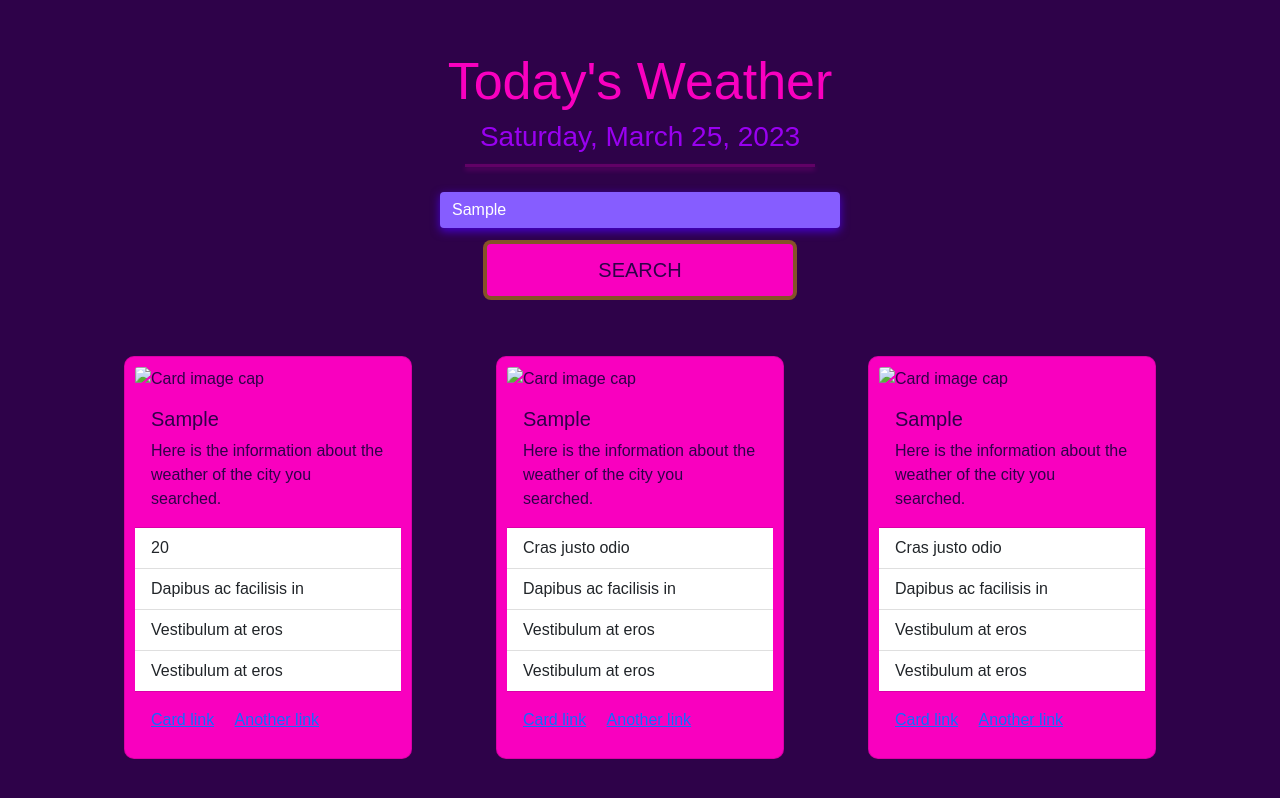
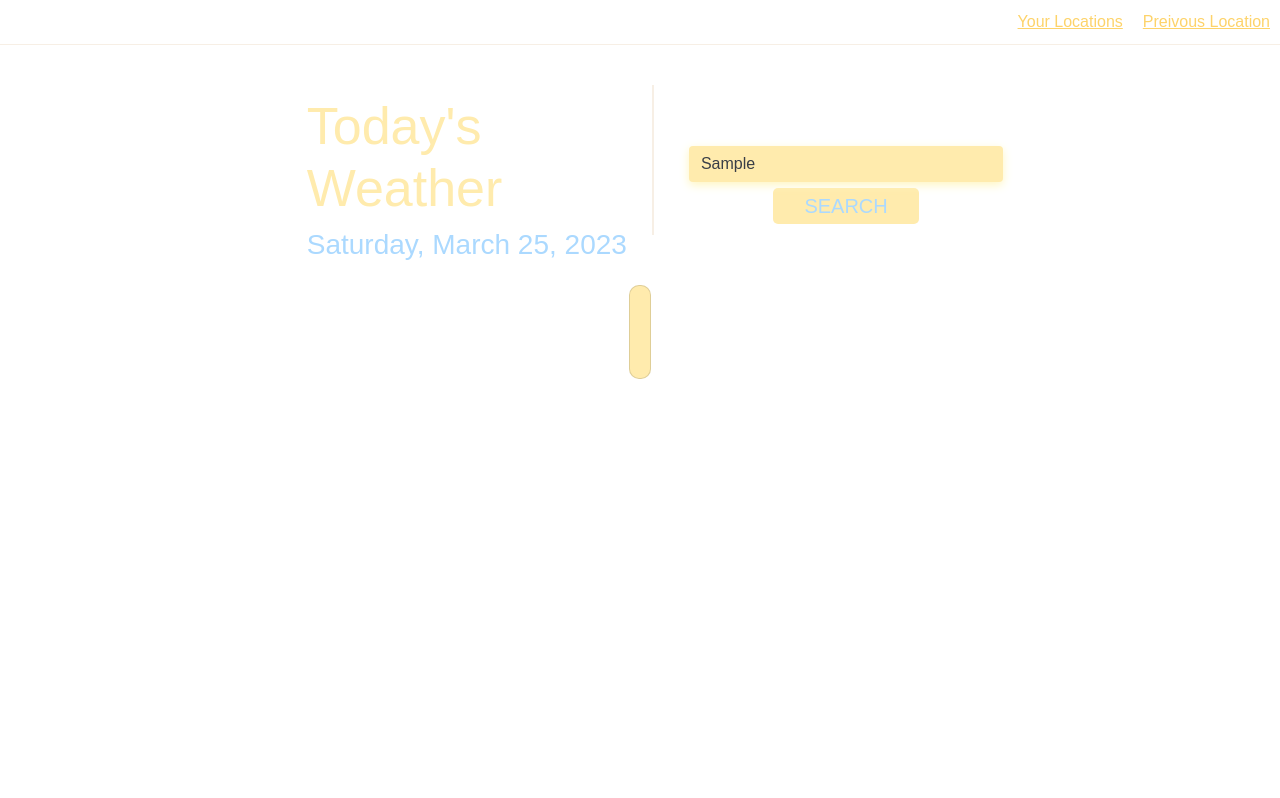
Before and after one commit to MaxKeable/My-cities-weather, a plain HTML site: page index.html in a window 1280 px wide. Both pictures are taken after typing "Sample" into the empty fields and a click on the button "SEARCH". Drawn offline with nearby package versions, Linux system fonts and the light colour scheme; no server answers; a web font is replaced by a local one.

Commit message:
finalizing html styling and begin returing data from api into html

```diff
--- a/Develop/logic.js
+++ b/Develop/logic.js
@@ -2,28 +2,10 @@
 
 var current = $("#current-day");
 var currentdaydisplay = dayjs().format("dddd, MMMM D, YYYY");
-var weather = [
-    {
-        city: 'Brisbane',
-        temp: 20,
-        wind: 10,
-        humidity: 50,
-        uv: 6,
-    },
-    {
-        city: 'Sydney',
-        temp: 15,
-        wind: 5,
-        humidity: 40,
-        uv: 5,
-    }
-];
-var temp = $('#temp');
-var wind = $('#wind');
-var humidity = $('#humidity');
-var uv = $('#uv');
-var card = $('#card');
-var cityTitle = $('.card-title');
+var cityTitle1 = $("#city-title1");
+var date1 = $("#date1");
+var temperature1 = $("#temperature1");
+var windSpeed1 = $("#wind-speed1");
 
 
 current.text(currentdaydisplay);
@@ -36,24 +18,14 @@ var APIKey = '25d9d63d4bd3a2a927968ea3df474bf8';
 
 button.on("click", function() {
     var city = $("#search-input").val();
-    if (city === 'Location') {
+    if (city === 'Enter Your Location') {
         return
-    } else if (city !== '') {
-    $('#search-content').removeClass('search-content');
-    $('#card-div').removeClass('hide');
-    $('#card-div').addClass('card-display');
-    localStorage.setItem('city', city);
-    cityTitle.text(localStorage.getItem('city'));
-    temp.text(weather[0].temp);
+    } else if (city !== 'Enter Your Location') {
+    localStorage.setItem('city1', city);
+    cityTitle1.text(localStorage.getItem('city'));
     }
 
-    fetch ('http://api.openweathermap.org/geo/1.0/direct?q=' +city+'&limit=5&appid='+APIKey).then (Response => Response.json()).then (data => {
+    fetch ('http://api.openweathermap.org/geo/1.0/direct?q='+city+'&limit=5&appid='+APIKey).then (Response => Response.json()).then (data => {
     console.log(data);
 })
   });
-
-
-
-// fetch ('http://api.openweathermap.org/geo/1.0/direct?q=' +city+'&limit=5&appid='+APIKey).then (Response => Response.json()).then (data => {
-//     console.log(data);
-// })
--- a/Develop/style.css
+++ b/Develop/style.css
@@ -1,76 +1,129 @@
 body {
-    background-color: #2E0249;
+    background-color: #FFFFFF;
     font-family: 'Sono', sans-serif;
 
 }
 
+.nav-items {
+    display: flex;
+    justify-content: flex-end;
+    border-bottom: 1px solid #F7EFE5;
+}
+
+.nav-items a {
+    padding: 10px;
+    color: #FDD36A;
+}
+
+.input {
+    display: flex;
+    flex-wrap: wrap;
+    justify-content: center;
+    align-items: center;
+    margin-left: 20px;
+}
+
+.vertical-line {
+    margin: 40px 15px;
+    width: 2px;
+    height: 150px;
+    background-color: #F7EFE5;
+}
+
+/* .horizontal-line {
+    display: flex;
+    justify-content: center;
+    height: 2px;
+    width: 230px;
+    background-color: #F7EFE5;
+    display: none;
+} */
+
 .search-content {
-    min-height: 100vh;
+    display: flex;
+    flex-wrap: wrap;
+    justify-content: center;
+}
+
+.today {
+    margin-left: 30px;
+    padding-right: 10px;
 }
 
 h1 {
-    color: #F900BF;
+    color: #FFEBAD;
     font-size: 3.25rem;
     margin-top: 50px;
+    display: flex;
+    flex-direction: column;
+    max-width: 100px;
 }
 
 .current-day {
-    color: #9900F0;
-}
-
-.line {
-    border-top: 3px solid #F900BF;
-    max-width: 350px;
-    margin: 10px auto 5px auto;
-    box-shadow: 0 3px 5px #F900BF ;
+    color: #ABD9FF;
+    display: flex;
 }
 
 .form-control {
-    background-color: #865DFF;
-    border: #865DFF;
-    color: #FFFFFF;
+    background-color: #FFEBAD;
+    border: #FFEBAD;
+    color: #F5F5F5;
     max-width: 400px;
-    margin: 20px auto 0 auto;
-    box-shadow: 0 3px 10px #4700D8;
+    max-height: 50px;
+    margin: 100px 0 0 auto;
+    box-shadow: 0 3px 10px #FFF6BF;
 }
 
 .form-control::placeholder {
-    color: #FFFFFF;
+    color: #393E46;
     opacity: 1;
     font-size: 1.25em;
   }
 
 .form-control:focus {
-    background-color: #865DFF;
-    color: #FFFFFF;
+    background-color: #FFEBAD;
+    color: #393E46;
 }
 
-.btn {
-    background-color: #F806CC;
+.form-control:enabled {
+    color: #393E46;
+}
+
+.button {
+    background-color: #FFEBAD;
+    color: #393E46;
     font-size: 1.25em;
-    border: #F900BF;
+    border: #C3F8FF;
     padding: 1% 10%;
     cursor: pointer;
-    margin-bottom: 50px;
+    margin: 5px 0 50px 0;
+    border-radius: 5px;
 }
 
-.btn:hover {
+.button:hover {
     transition: all 0.2s ease-in-out;
-    background-color: #F900BF;
-    border: 2px solid #F900BF;
-    letter-spacing: 0.25em;
-    color: #2E0249;
-    box-shadow: 0 5px 15px #F900BF;
+    background-color: #FFEBAD;
+    border: 2px solid #FFEBAD;
+    color: #ABD9FF;
+    box-shadow: 0 5px 15px #FFF6BF;
 }
 
-.btn:focus {
-    background-color: #F900BF;
-    border: #F900BF;
-    color: #2E0249;
+.button:focus {
+    background-color: #FFEBAD;
+    border: #FFF6BF;
+    color: #ABD9FF;
+}
+
+.cards {
+    margin-top: 50px;
+    display: flex;
+    flex-wrap: wrap;
+    justify-content: center;
+    margin: 0 20px;
 }
 
 .card {
-    background-color: #F900BF;
+    background-color: #FFEBAD;
     color: #2E0249;
     border-radius: 10px;
     padding: 10px;
@@ -87,3 +140,16 @@ h1 {
     flex-wrap: wrap;
     justify-content: flex-end;
 }
+
+
+@media (max-width: 772px) {
+    .vertical-line {
+        display: none;
+    }
+    .form-control {
+        margin-top: 20px;
+    }
+    .input {
+    border-top: 1px solid #F7EFE5;
+}
+}
--- a/index.html
+++ b/index.html
@@ -23,95 +23,52 @@
     <link rel="stylesheet" href="./Develop/style.css" />
   </head>
   <body>
-    <div
-    id="search-content" class="search-content container square-box d-flex flex-column justify-content-center align-items-center"
-    >
-      <div class="container">
-        <h1 id="today-weather" class="text-center">Today's Weather</h1>
+    <nav>
+      <div class="nav-items">
+        <a href="">Your Locations</a>
+        <a href="">Preivous Location</a>
+      </div>
+    </nav>
+
+    <div class="search-content">
+      <div class="today">
+        <h1 id="today-weather" class="">Today's Weather</h1>
         <div>
-          <h3 class="text-center current-day" id="current-day"></h3>
-          <div>
-            <hr class="line" />
+          <h3 class="current-day" id="current-day"></h3>
         </div>
       </div>
-      </div>
-      <div class="input-group mb-3">
+
+      <div class="vertical-line"></div>
+      <div class="horizontal-line"></div>
+
+      <div class="input">
+        <div class="input-group">
           <input
             id="search-input"
             type="text"
             class="form-control"
-          placeholder="Location"
+            placeholder="Enter Your Location"
             aria-label="Recipient's username"
             aria-describedby="basic-addon2"
           />
         </div>
-      <button id="search-button" type="button" class="btn btn-warning">
+        <button id="search-button" type="button" class="button">
           SEARCH
         </button>
+      </div>
     </div>
 
     <!-- card 1 -->
     <div
-       id="card-div" class="container d-flex flex-row flex-wrap justify-content-lg-around justify-content-sm-center hide"
+      id="card-div"
+      class="cards"
     >
-      <div id="card" class="card container" style="width: 18rem">
-        <img class="card-img-top" src="" alt="Card image cap" />
-        <div class="card-body">
-          <h5 id="city-title" class="card-title">Card title</h5>
-          <p class="card-text">
-            Here is the information about the weather of the city you searched.
-          </p>
-        </div>
-        <ul class="list-group list-group-flush">
-          <li id="temp" class="list-group-item">Cras justo odio</li>
-          <li id="wind" class="list-group-item">Dapibus ac facilisis in</li>
-          <li id="humidity" class="list-group-item">Vestibulum at eros</li>
-          <li id="uv" class="list-group-item">Vestibulum at eros</li>
-        </ul>
-        <div class="card-body">
-          <a href="#" class="card-link">Card link</a>
-          <a href="#" class="card-link">Another link</a>
-        </div>
-      </div>
-      <!-- card 2 -->
-      <div id="card" class="card container" style="width: 18rem">
-        <img class="card-img-top" src="" alt="Card image cap" />
-        <div class="card-body">
-          <h5 class="card-title">Card title</h5>
-          <p class="card-text">
-            Here is the information about the weather of the city you searched.
-          </p>
-        </div>
-        <ul class="list-group list-group-flush">
-          <li id="temp" class="list-group-item">Cras justo odio</li>
-          <li id="wind" class="list-group-item">Dapibus ac facilisis in</li>
-          <li id="humidity" class="list-group-item">Vestibulum at eros</li>
-          <li id="uv" class="list-group-item">Vestibulum at eros</li>
-        </ul>
-        <div class="card-body">
-          <a href="#" class="card-link">Card link</a>
-          <a href="#" class="card-link">Another link</a>
-        </div>
-      </div>
-      <!-- card 3 -->
-      <div id="card" class="card container" style="width: 18rem">
-        <img class="card-img-top" src="" alt="Card image cap" />
-        <div class="card-body">
-          <h5 class="card-title">Card title</h5>
-          <p class="card-text">
-            Here is the information about the weather of the city you searched.
-          </p>
-        </div>
-        <ul class="list-group list-group-flush">
-          <li id="temp" class="list-group-item">Cras justo odio</li>
-          <li id="wind" class="list-group-item">Dapibus ac facilisis in</li>
-          <li id="humidity" class="list-group-item">Vestibulum at eros</li>
-          <li id="uv" class="list-group-item">Vestibulum at eros</li>
-        </ul>
-        <div class="card-body">
-          <a href="#" class="card-link">Card link</a>
-          <a href="#" class="card-link">Another link</a>
-        </div>
+    <div class="card">
+      <h3 id="city-title1"></h3>
+      <p id="date1"></p>
+      <p id="temperature1"></p>
+      <p id="humidity1"></p>
+      <p id="wind-speed1"></p>
     </div>
     </div>
     <script src="https://code.jquery.com/jquery-3.4.1.min.js"></script>
```
Lines whose indentation alone changed are shown as unchanged.
